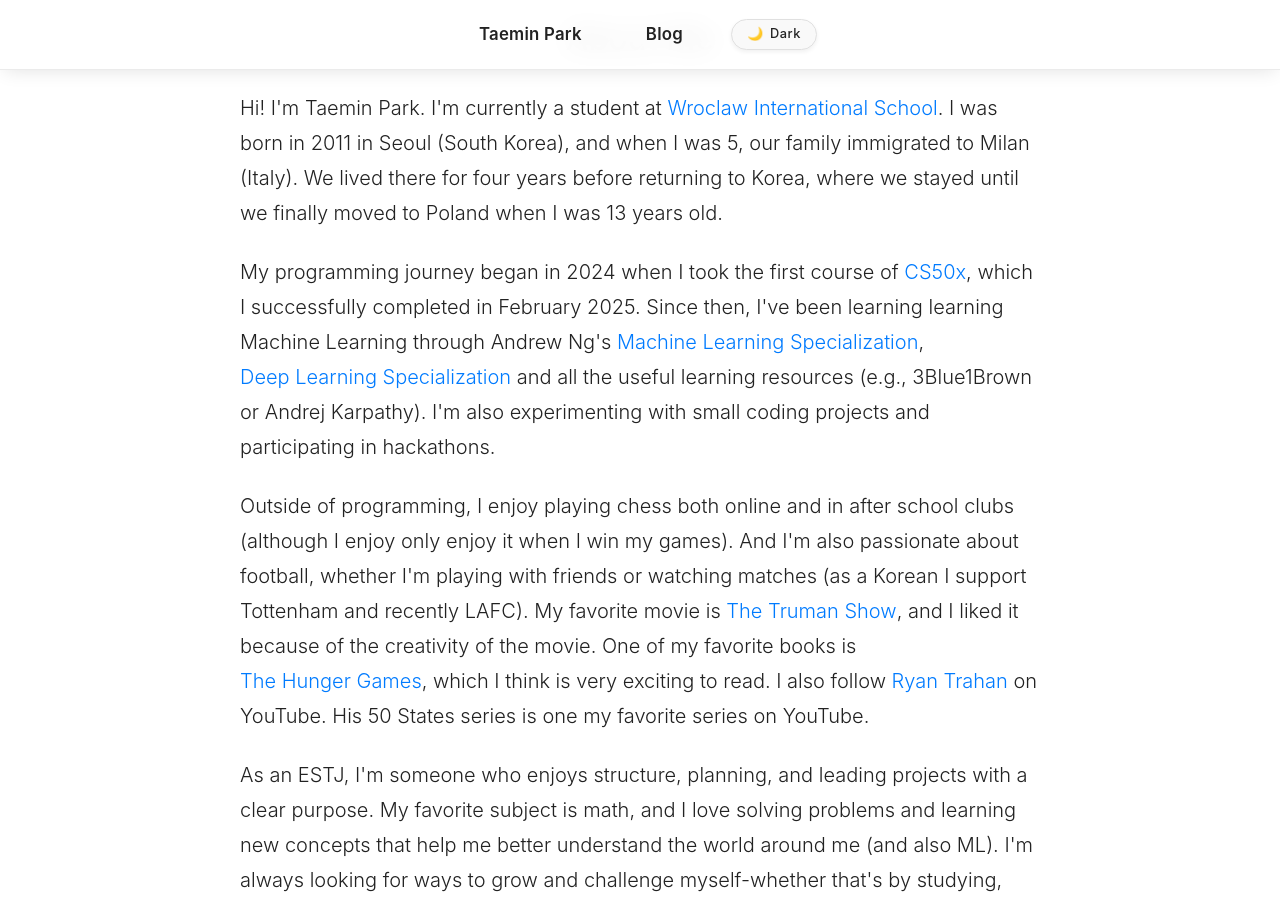
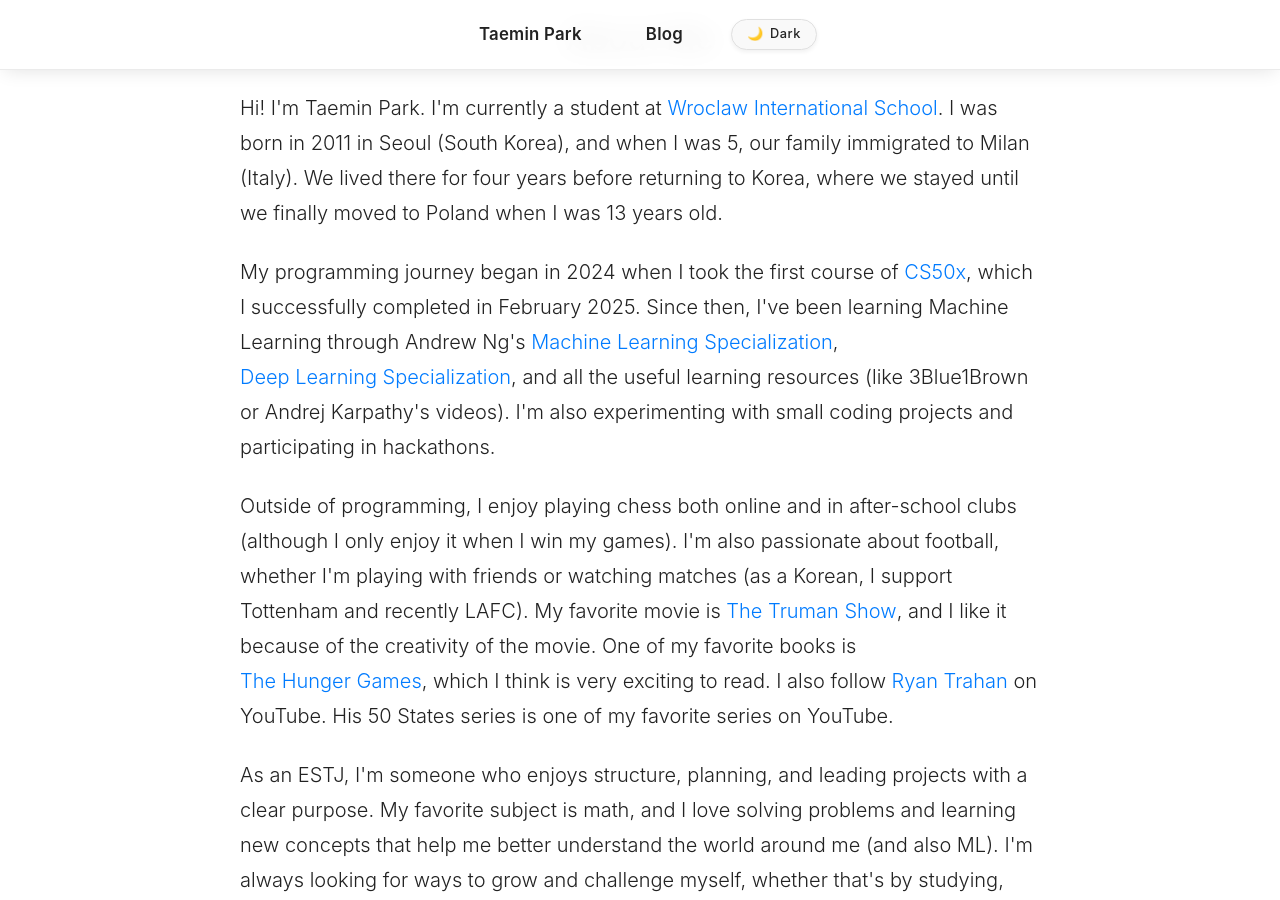
Before and after one commit to taemincode/taemincode.github.io, a Jekyll site: the page built from index.html, in a window 1280 px wide and 900 px high, scrolled down 2381 px. Built offline with Jekyll 4.4.1, drawn with Linux system fonts in a browser that asks for light colours; some of the changed text lies outside the part shown.

Commit message:
Fix typos and improve phrasing in index.html

```diff
--- a/index.html
+++ b/index.html
@@ -155,14 +155,14 @@
                     </p>
 
                     <p class="lead mb-4">
-                        My programming journey began in 2024 when I took the first course of <a href="https://cs50.harvard.edu/x/2025/">CS50x</a>, which I successfully completed in February 2025. Since then, I've been learning learning Machine Learning through Andrew Ng's <a href="https://www.coursera.org/specializations/machine-learning-introduction">Machine Learning Specialization</a>, <a href="https://www.coursera.org/specializations/deep-learning-ai">Deep Learning Specialization</a> and all the useful learning resources (e.g., 3Blue1Brown or Andrej Karpathy). I'm also experimenting with small coding projects and participating in hackathons.
+                        My programming journey began in 2024 when I took the first course of <a href="https://cs50.harvard.edu/x/2025/">CS50x</a>, which I successfully completed in February 2025. Since then, I've been learning Machine Learning through Andrew Ng's <a href="https://www.coursera.org/specializations/machine-learning-introduction">Machine Learning Specialization</a>, <a href="https://www.coursera.org/specializations/deep-learning-ai">Deep Learning Specialization</a>, and all the useful learning resources (like 3Blue1Brown or Andrej Karpathy's videos). I'm also experimenting with small coding projects and participating in hackathons.
                     </p>
 
                     <p class="lead mb-4">
-                        Outside of programming, I enjoy playing chess both online and in after school clubs (although I enjoy only enjoy it when I win my games). And I'm also passionate about football, whether I'm playing with friends or watching matches (as a Korean I support Tottenham and recently LAFC). My favorite movie is <a href="https://www.imdb.com/title/tt0120382/">The Truman Show</a>, and I liked it because of the creativity of the movie. One of my favorite books is <a href="https://en.wikipedia.org/wiki/The_Hunger_Games">The Hunger Games</a>, which I think is very exciting to read. I also follow <a href="https://www.youtube.com/@ryan">Ryan Trahan</a> on YouTube. His 50 States series is one my favorite series on YouTube.
+                        Outside of programming, I enjoy playing chess both online and in after-school clubs (although I only enjoy it when I win my games). I'm also passionate about football, whether I'm playing with friends or watching matches (as a Korean, I support Tottenham and recently LAFC). My favorite movie is <a href="https://www.imdb.com/title/tt0120382/">The Truman Show</a>, and I like it because of the creativity of the movie. One of my favorite books is <a href="https://en.wikipedia.org/wiki/The_Hunger_Games">The Hunger Games</a>, which I think is very exciting to read. I also follow <a href="https://www.youtube.com/@ryan">Ryan Trahan</a> on YouTube. His 50 States series is one of my favorite series on YouTube.
                     </p>
                     <p class="lead mb-4">
-                       As an ESTJ, I'm someone who enjoys structure, planning, and leading projects with a clear purpose. My favorite subject is math, and I love solving problems and learning new concepts that help me better understand the world around me (and also ML). I'm always looking for ways to grow and challenge myself-whether that's by studying, competing (I actually enjoy competing with others), or simply trying something new. Now I guess you know more about me than my friends do!
+                       As an ESTJ, I'm someone who enjoys structure, planning, and leading projects with a clear purpose. My favorite subject is math, and I love solving problems and learning new concepts that help me better understand the world around me (and also ML). I'm always looking for ways to grow and challenge myself, whether that's by studying, competing (I actually enjoy competing with others), or simply trying something new. Now you know more about me than my friends do!
                     </p>
                 </div>
             </div>
```
